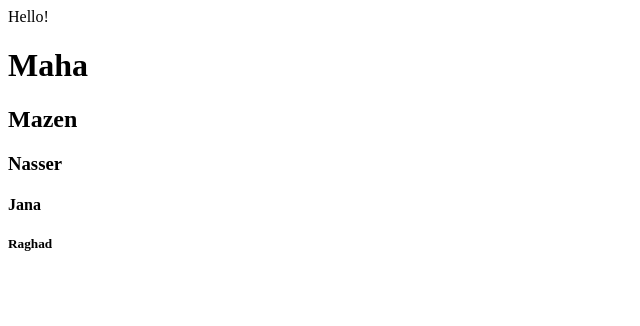
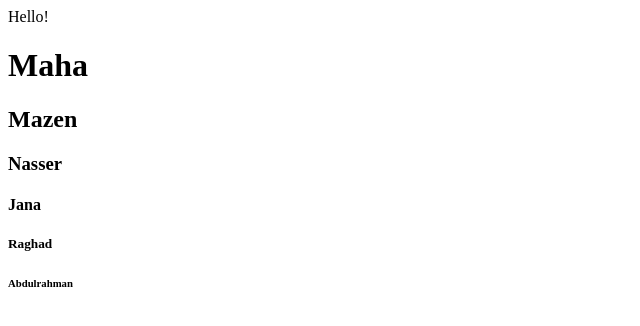
Before and after one commit to twsila/demo-repo, a plain HTML site: page index.html in a window 1280 px wide. Shown: the full height of the page, 0-640 px from the left. Drawn offline with Linux system fonts and the light colour scheme.

Commit message:
Add Abdulrahman as h6 tag

```diff
--- a/index.html
+++ b/index.html
@@ -13,5 +13,6 @@
     <h3>Nasser</h3>
     <h4>Jana</h4>
     <h5>Raghad</h5>
+    <h6>Abdulrahman</h6>
 </body>
 </html>
```
